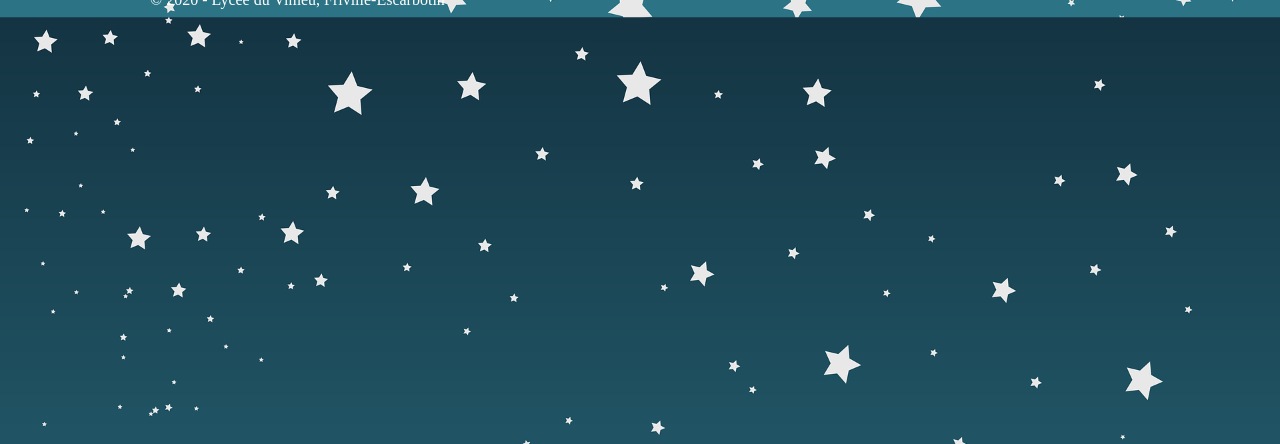
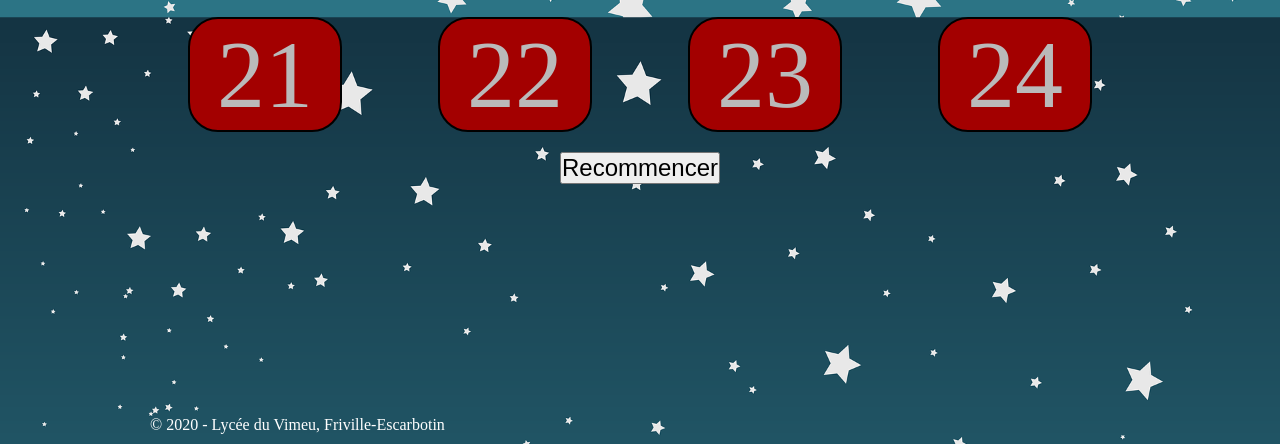
Before and after one commit to profverdejo/avent2020, a plain HTML site: page index.html in a window 1280 px wide. Shown: the part 836-1280 px from the top of the page. Drawn offline with Linux system fonts and the light colour scheme.

Commit message:
Update design.css

```diff
--- a/css/design.css
+++ b/css/design.css
@@ -14,7 +14,7 @@ html{
 body{
 	max-width: 1000px;
 	margin: auto;
-	min-height: 100vh;
+	min-height: 100vw;
 	display: flex;
 	flex-direction : column;
 	justify-content : space-between;
```
